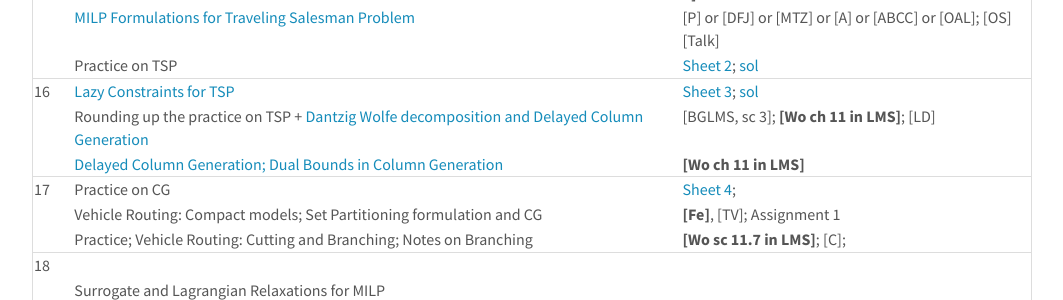
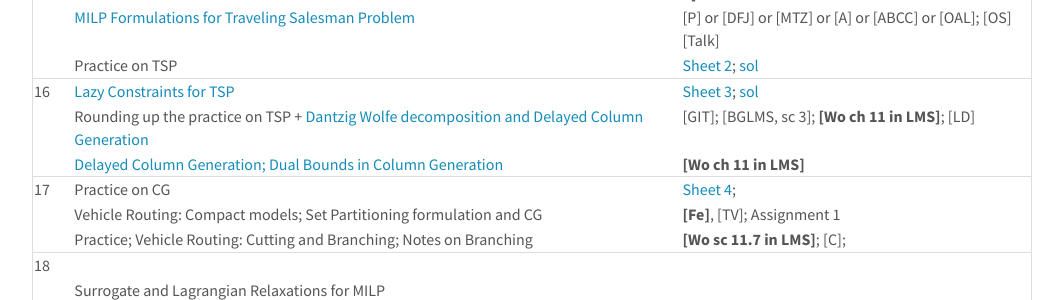
Before and after one commit to DM872/dm872.github.io, a Jekyll site: the page built from index.md, in a window 1280 px wide and 900 px high, scrolled down 543 px. Shown: the part 154-454 px from the top of the window, without its empty margins (108-1171 px from the left). Built offline with Jekyll 4.4.1, drawn with Linux system fonts in a browser that asks for light colours; nearby versions of some CDN libraries; comment, search, counter and statistics services are not loaded.

Commit message:
week 16 and 17

```diff
--- a/index.md
+++ b/index.md
@@ -65,7 +65,7 @@ w3.includeHTML();
 |      | Practice on TSP                                                                                    | [Sheet 2][12]; [sol][82]                                      |
 |------+----------------------------------------------------------------------------------------------------+---------------------------------------------------------------|
 |   16 | [Lazy Constraints for TSP][54]                                                                     | [Sheet 3][13]; [sol][83]                                      |
-|      | Rounding up the practice on TSP +  [Dantzig Wolfe decomposition and Delayed Column Generation][58] | [BGLMS, sc 3];  **[Wo ch 11 in LMS]**; [LD]                   |
+|      | Rounding up the practice on TSP +  [Dantzig Wolfe decomposition and Delayed Column Generation][58] | [GIT]; [BGLMS, sc 3];  **[Wo ch 11 in LMS]**; [LD]            |
 |      | [Delayed Column Generation; Dual Bounds in Column Generation][59]                                  | **[Wo ch 11 in LMS]**                                         |
 |------+----------------------------------------------------------------------------------------------------+---------------------------------------------------------------|
 |   17 | Practice on CG                                                                                     | [Sheet 4][14];                                                |
```
